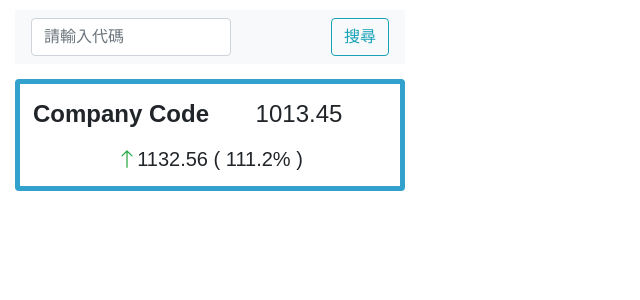
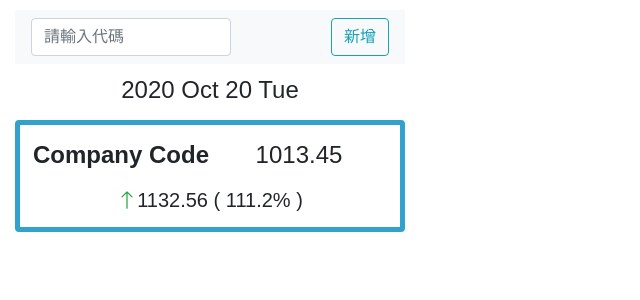
Before and after one commit to andy922200/stock_price_dashboard, a Vue app: page / in a window 1280 px wide. Shown: the top 300 px of the page, without its empty margins (0-640 px from the left). Built offline with nearby package versions, Linux system fonts and the light colour scheme; the HTML template or start-up script is replaced by a standard one.

Commit message:
add time on header

```diff
--- a/package.json
+++ b/package.json
@@ -17,6 +17,7 @@
     "bootstrap": "^4.5.3",
     "bootstrap-vue": "^2.18.0",
     "core-js": "^3.6.5",
+    "dayjs": "^1.9.3",
     "vue": "^2.6.11"
   },
   "devDependencies": {
--- a/src/App.vue
+++ b/src/App.vue
@@ -2,6 +2,7 @@
   <div id="app">
     <div class="container">
       <Navbar />
+      <h4 class="date text-center">{{ time }}</h4>
       <StockCards />
     </div>
   </div>
@@ -10,10 +11,30 @@
 <script>
 import StockCards from "./components/StockCards.vue";
 import Navbar from "./components/Navbar.vue";
+import dayjs from "dayjs";
 
 export default {
   name: "App",
-  components: { StockCards, Navbar }
+  components: { StockCards, Navbar },
+  data() {
+    return {
+      time: "1990 Jan 01 00:00:00"
+    };
+  },
+  created() {
+    this.setNowTime();
+  },
+  methods: {
+    setNowTime() {
+      let utc = require("dayjs/plugin/utc");
+      let timezone = require("dayjs/plugin/timezone");
+      dayjs.extend(utc);
+      dayjs.extend(timezone);
+      this.time = dayjs()
+        .tz("America/New_York")
+        .format("YYYY MMM DD ddd");
+    }
+  }
 };
 </script>
 
--- a/src/components/Navbar.vue
+++ b/src/components/Navbar.vue
@@ -8,7 +8,7 @@
       placeholder="請輸入代碼"
     />
     <b-button variant="outline-info" class="my-2 my-sm-0" type="submit"
-      >搜尋</b-button
+      >新增</b-button
     >
   </b-navbar>
 </template>
--- a/src/styles/app.scss
+++ b/src/styles/app.scss
@@ -19,4 +19,7 @@ body {
 #app {
   width: 420px;
   padding-top: 10px;
+  .date{
+    margin:12px 0px;
+  }
 }
```
Also changed, not shown: src/assets/logo.png (deleted), 1 other file (tests, documents, lock files or other folders).
